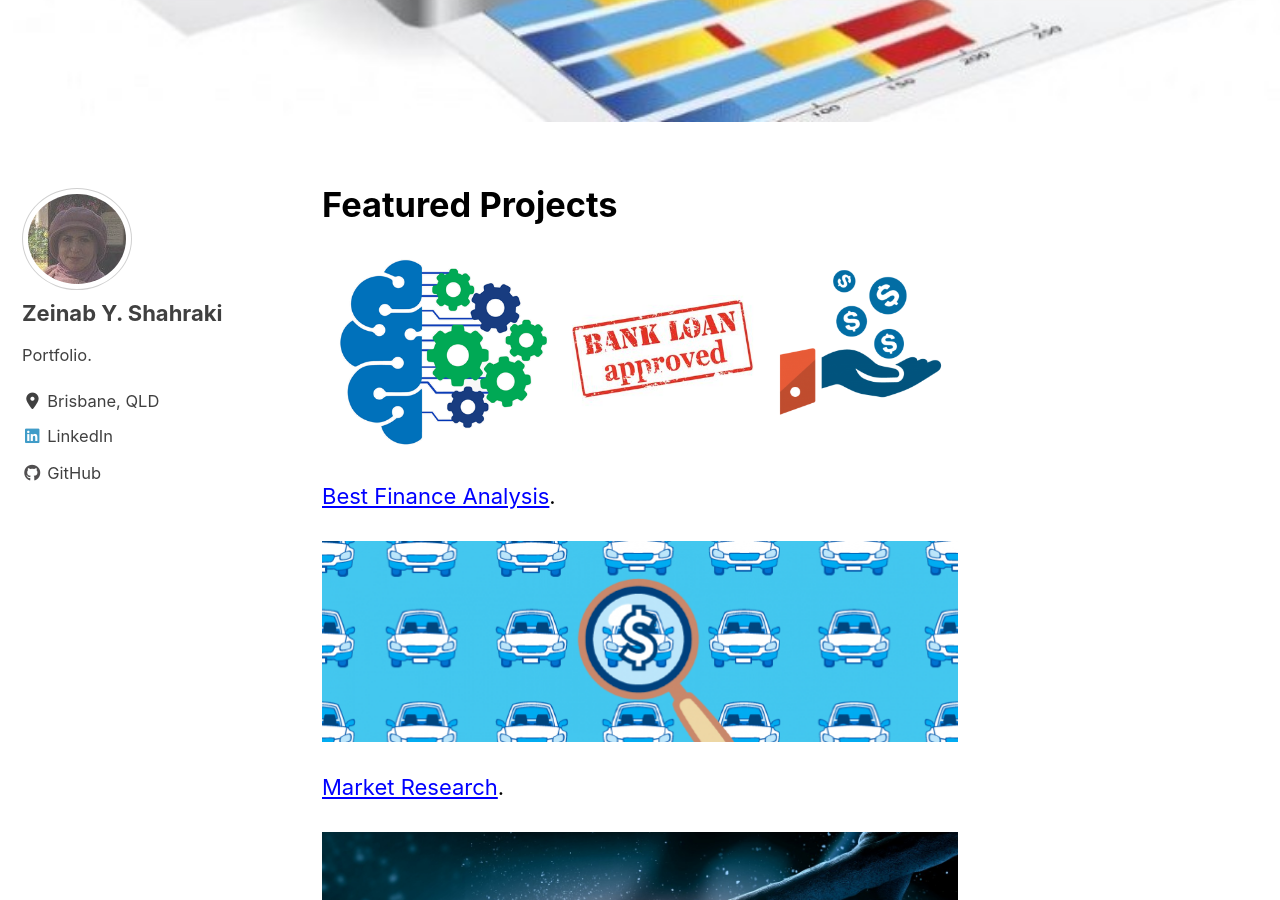
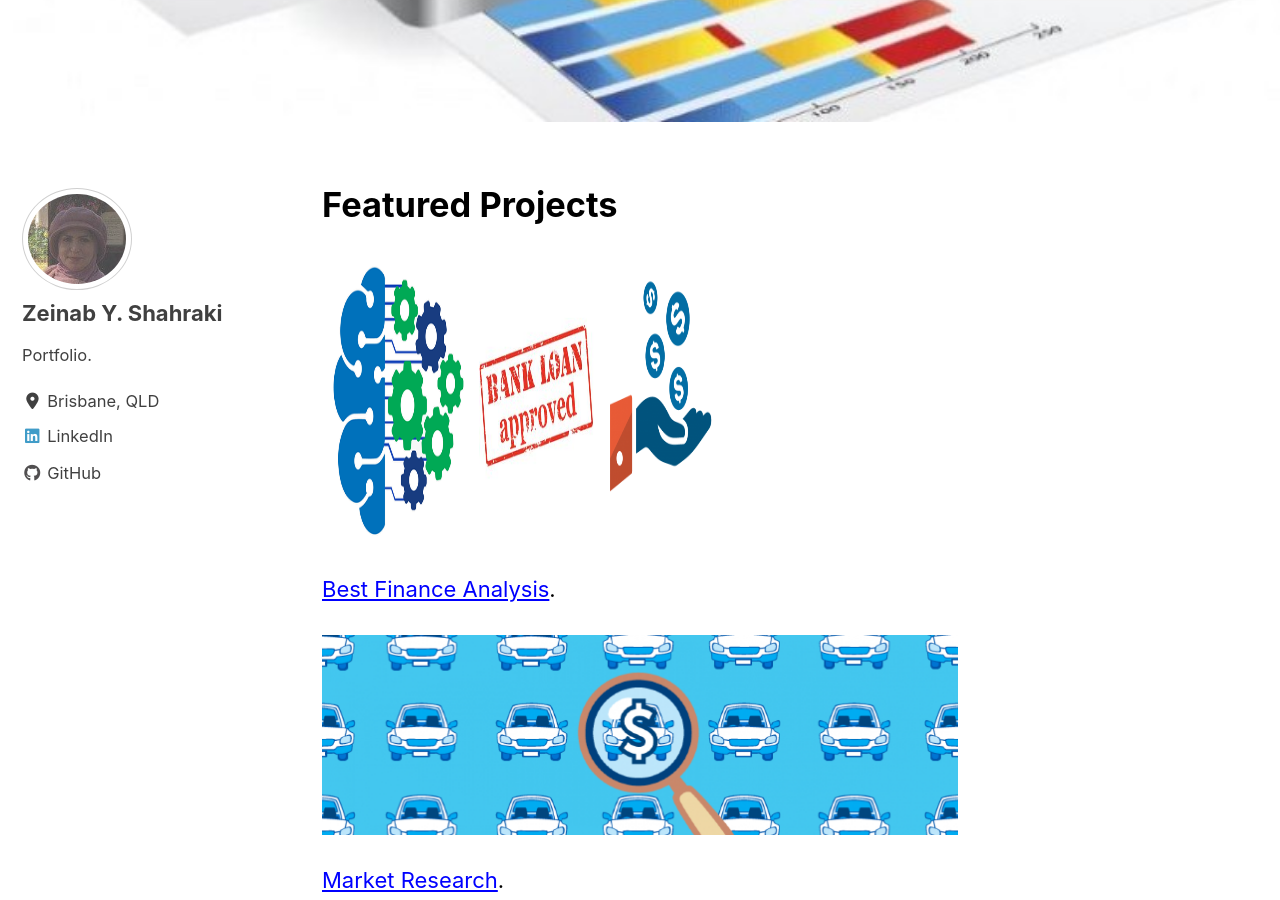
Before and after one commit to z1shahraki/z1shahraki.github.io, a Jekyll site: the page built from _pages/machinelearning.md, in a window 1280 px wide and 900 px high, scrolled down 628 px. Built offline with Jekyll 4.4.1, drawn with Linux system fonts in a browser that asks for light colours; cached includes are drawn as plain includes; nearby versions of some CDN libraries.

Commit message:
new gith

```diff
--- a/_pages/machinelearning.md
+++ b/_pages/machinelearning.md
@@ -7,7 +7,7 @@
   image: "/images/car_price2.jpg"
 ---
 
-<img src="{{ site.url }}{{ site.baseurl }}/images/loan_apr1.jpg" alt="Best Finance Decision">
+<img src="{{ site.url }}{{ site.baseurl }}/images/loan_apr1.jpg" alt="Best Finance Decision" style="width:400px;height:300px;">
 
 [Best Finance Analysis](https://github.com/z1shahraki/Best-Finance-Analysis).
 
```
